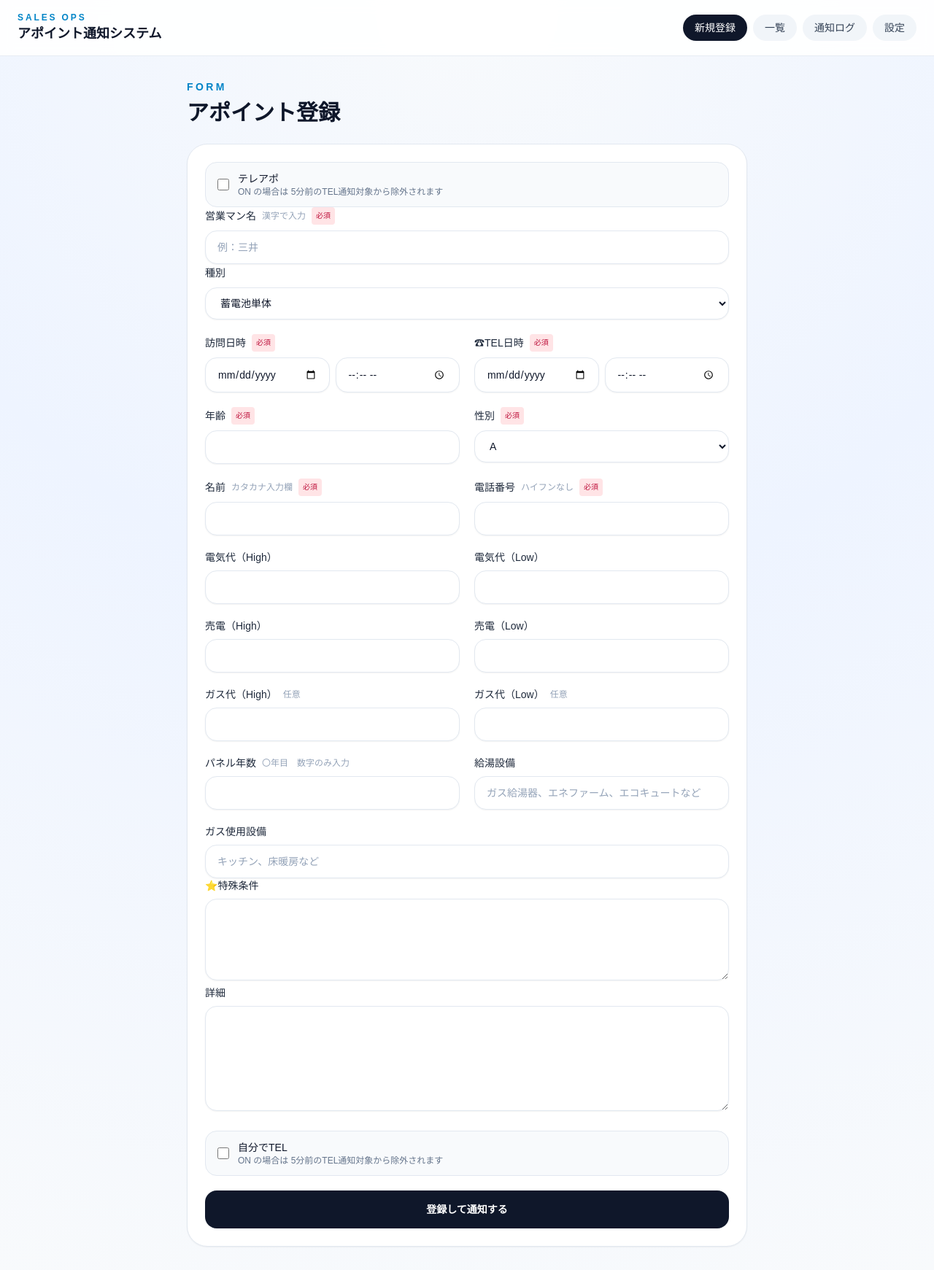
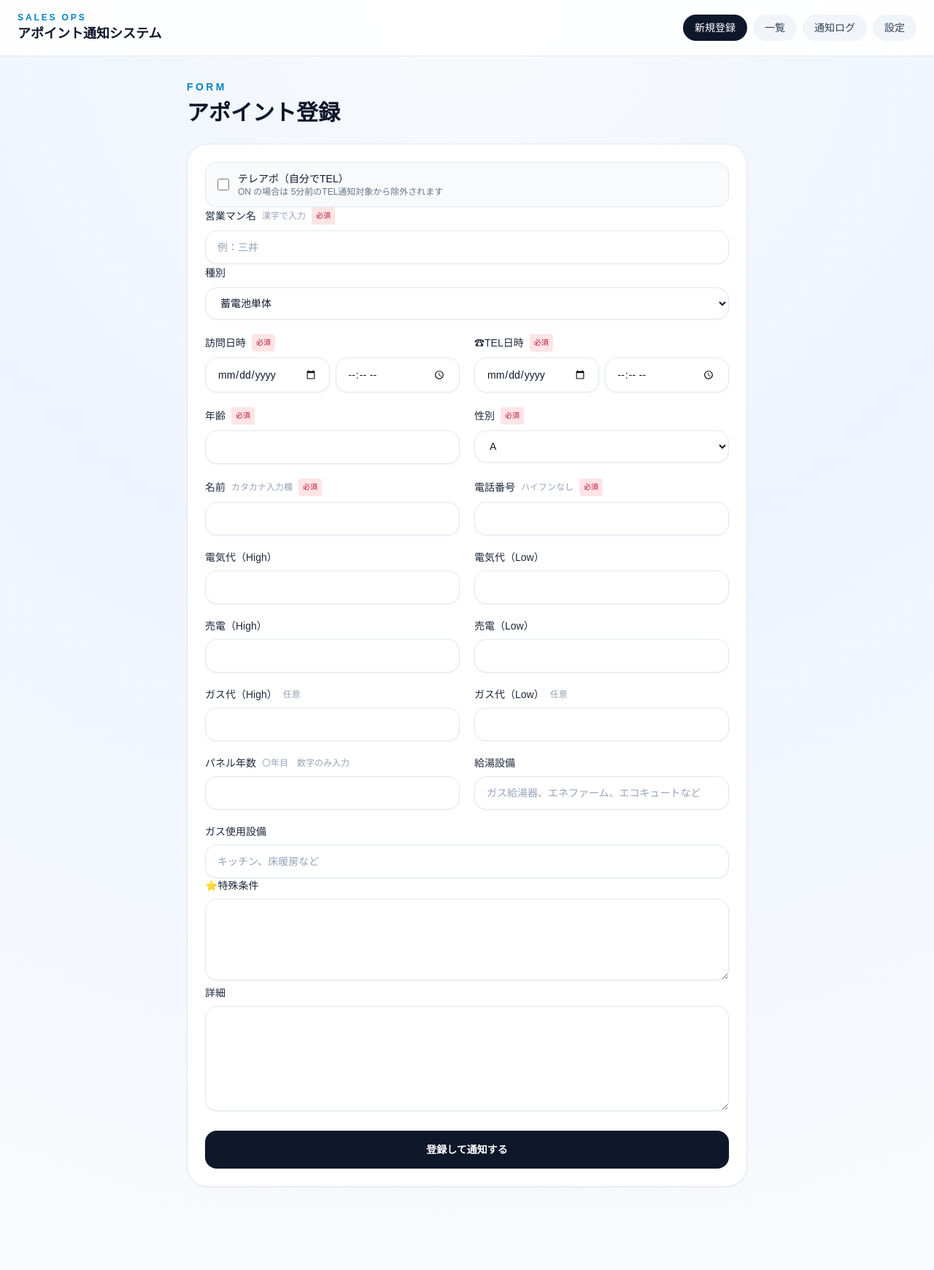
Before and after one commit to kmitsui-bit/bookish-garbanzo, a Next.js app: page /appointments/new in a window 1280 px wide. Shown: the whole page at 73% size. After the commit the page ends 1659 px from the top, so only its background shows below. Built offline with nearby package versions, Linux system fonts and the light colour scheme; no server answers.

Commit message:
自分でTELをテレアポに統合

```diff
--- a/src/components/appointment-form.tsx
+++ b/src/components/appointment-form.tsx
@@ -161,7 +161,7 @@ export function AppointmentForm({ mode, initialValues, appointmentId }: Props) {
           className="h-4 w-4 rounded border-slate-300 text-sky-600 focus:ring-sky-500"
         />
         <div>
-          <p className="text-sm font-medium text-slate-900">テレアポ</p>
+          <p className="text-sm font-medium text-slate-900">テレアポ（自分でTEL）</p>
           <p className="text-xs text-slate-500">ON の場合は 5分前のTEL通知対象から除外されます</p>
         </div>
       </label>
@@ -407,19 +407,6 @@ export function AppointmentForm({ mode, initialValues, appointmentId }: Props) {
         />
       </Field>
 
-      <label className="flex items-center gap-3 rounded-2xl border border-slate-200 bg-slate-50 px-4 py-3">
-        <input
-          type="checkbox"
-          checked={values.selfCall}
-          onChange={(event) => setValues((prev) => ({ ...prev, selfCall: event.target.checked }))}
-          className="h-4 w-4 rounded border-slate-300 text-sky-600 focus:ring-sky-500"
-        />
-        <div>
-          <p className="text-sm font-medium text-slate-900">自分でTEL</p>
-          <p className="text-xs text-slate-500">ON の場合は 5分前のTEL通知対象から除外されます</p>
-        </div>
-      </label>
-
       {message ? (
         <div className="rounded-2xl border border-slate-200 bg-slate-50 px-4 py-3 text-sm text-slate-700">{message}</div>
       ) : null}
```
